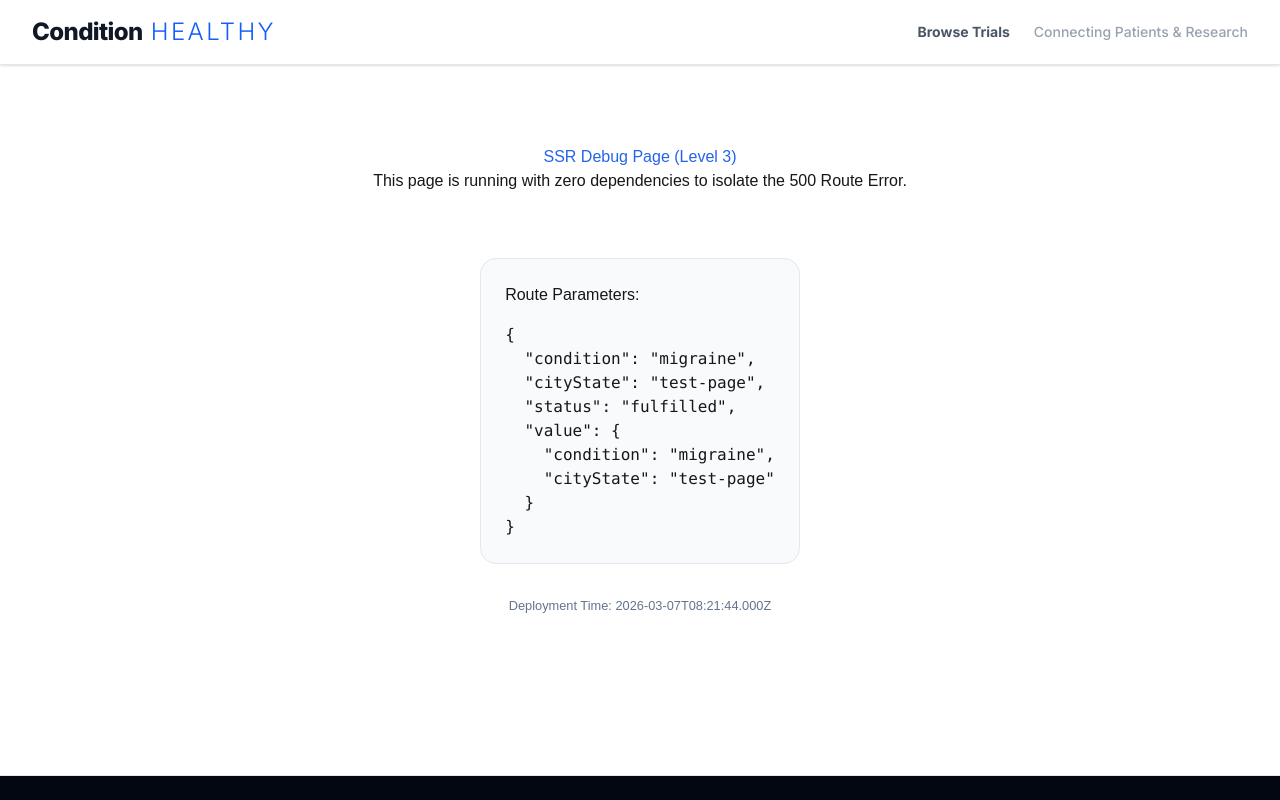
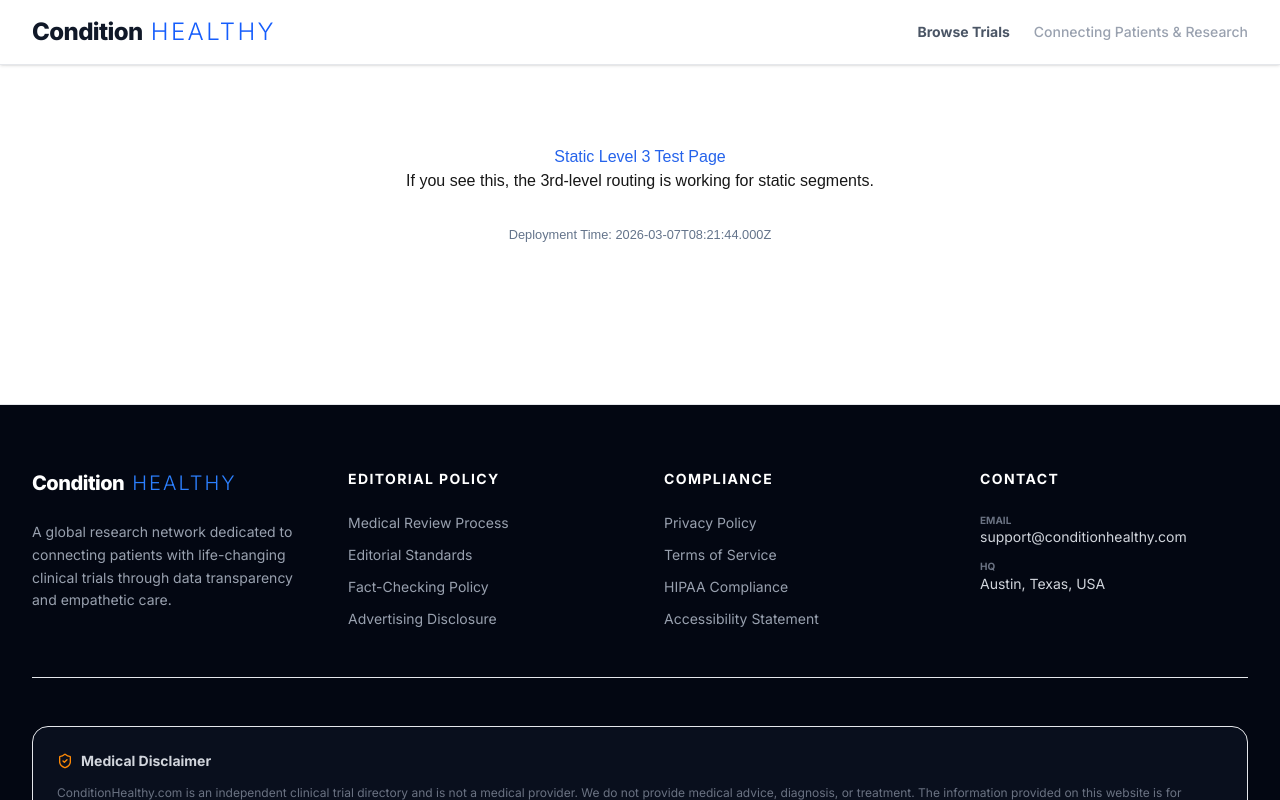
Before and after one commit to Emil1733/condition-healthy, a Next.js app: page /trials/migraine/test-page in a window 1280 px wide. Shown: the top 800 px of the page. Built offline with nearby package versions, Linux system fonts and the light colour scheme; no server answers.

Commit message:
debug(router): add static 3rd-level route to isolate dynamic segment 500 error

```diff
--- /dev/null
+++ b/app/trials/migraine/test-page/page.tsx
@@ -0,0 +1,15 @@
+
+export const dynamic = 'force-dynamic';
+export const runtime = 'nodejs';
+
+export default function Page() {
+  return (
+    <div style={{ padding: '5rem', textAlign: 'center', fontFamily: 'sans-serif' }}>
+      <h1 style={{ color: '#2563eb' }}>Static Level 3 Test Page</h1>
+      <p>If you see this, the 3rd-level routing is working for static segments.</p>
+      <div style={{ marginTop: '2rem', fontSize: '0.8rem', color: '#64748b' }}>
+         Deployment Time: {new Date().toISOString()}
+      </div>
+    </div>
+  );
+}
```
